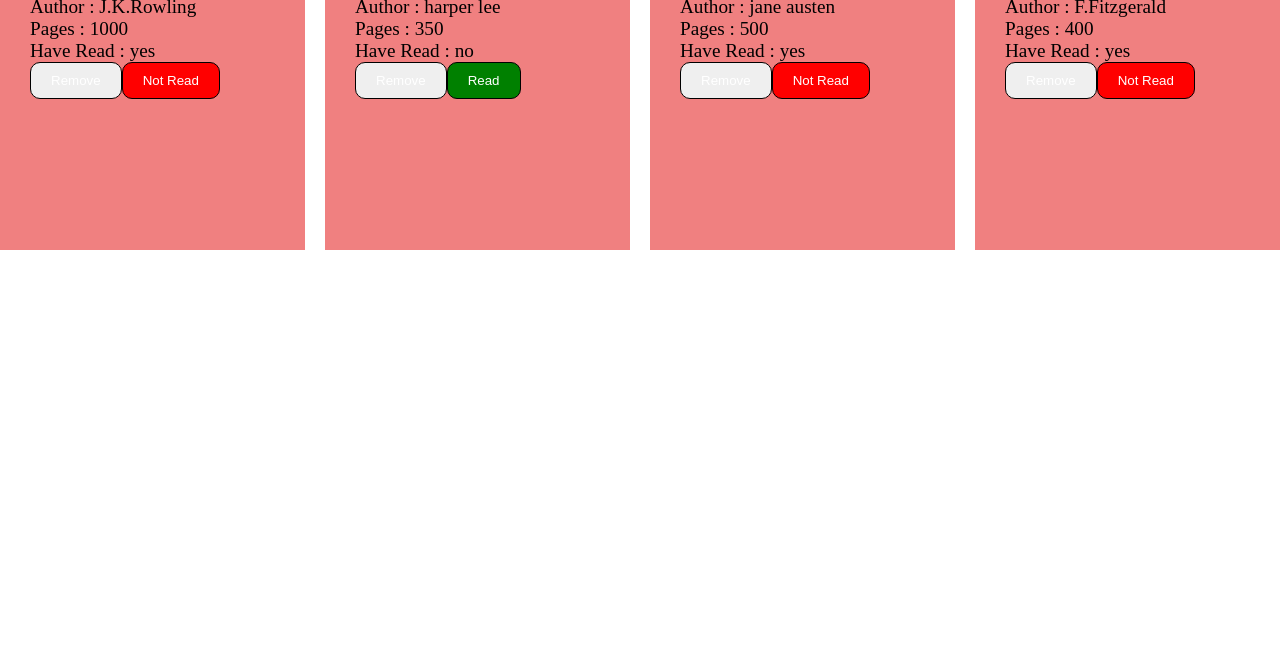
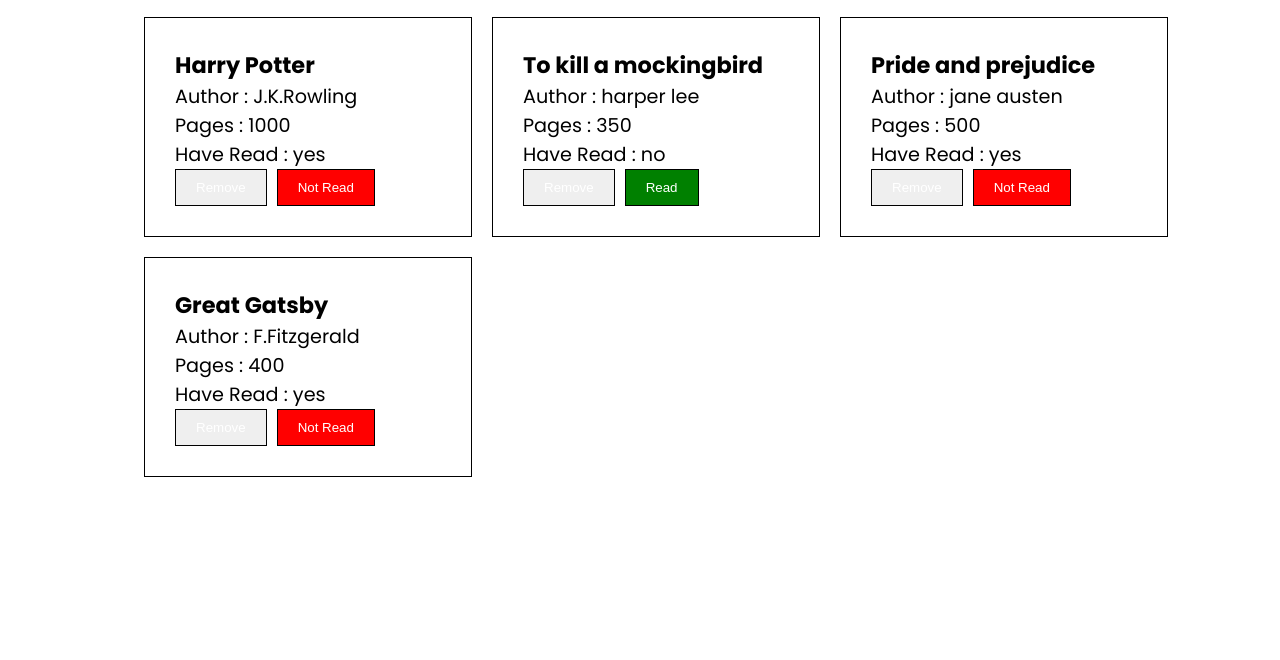
Before and after one commit to OmkarShipurkar1/Library, a plain HTML site: page index.html in a window 1280 px wide. Shown: the part 156-816 px from the top of the page. Drawn offline with Linux system fonts and the light colour scheme.

Commit message:
completed

```diff
--- a/index.html
+++ b/index.html
@@ -4,12 +4,17 @@
     <meta charset="UTF-8" />
     <meta name="viewport" content="width=device-width, initial-scale=1.0" />
     <link rel="stylesheet" href="./styles.css" />
+    <link rel="preconnect" href="https://fonts.googleapis.com">
+    <link rel="preconnect" href="https://fonts.gstatic.com" crossorigin>
+    <link href="https://fonts.googleapis.com/css2?family=Poppins:ital,wght@0,100;0,200;0,300;0,400;0,500;0,600;0,700;0,800;0,900;1,100;1,200;1,300;1,400;1,500;1,600;1,700;1,800;1,900&display=swap" rel="stylesheet">
     <title>MyBookReadList</title>
   </head>
   <body>
 
-    <h1>My Book Read List</h1>
-    <button class="addBtn" onclick="dialog.showModal()">Add Book</button>
+    <div class="container">
+
+    <h1 style="text-align: center;">My Book Read List</h1>
+    <button class="buttons addBtn" onclick="dialog.showModal()">Add Book</button>
 
 
     <div class="bookShelf">
@@ -21,6 +26,7 @@
 
 
       <form method="dialog">
+
         <h3>Give me some details about the book:</h1>
         <label for="name">Name</label>
         <input class="name" name="name" type="text" /><br />
@@ -37,12 +43,13 @@
         <input type="radio" class="isread" id="no" name="isread" value="no" />
         <label for="no">No</label><br />
 
-        <button class="take">Done!</button>
-        <button class="close" onclick="dialog.close()">X</button>
+        <button class="buttons take">Done!</button>
+        <button class="buttons close" onclick="dialog.close()">X</button>
+
       </form>
 
     </dialog>
-    <!-- </div> -->
+    </div>
     <script src="./script.js"></script>
   </body>
 </html>
--- a/script.js
+++ b/script.js
@@ -34,25 +34,29 @@ myLibrary.push(book4);
 
 // TODO: Create Book Object prototype function
 Book.prototype.createBook = function () {
+  // could done easily with .innerHTML but gotta take the hard way
   const div = document.createElement("div");
-  const h1 = document.createElement("h1");
+  const h1 = document.createElement("h3");
 
-  h1.append("Book Details");
-  div.append(h1);
+  h1.append(this.name);
 
-  const p = document.createElement("p");
-  p.append("Name : " + this.name);
   const p1 = document.createElement("p");
   p1.append("Author : " + this.author);
   const p2 = document.createElement("p");
   p2.append("Pages : " + this.pages);
   const p3 = document.createElement("p");
   p3.append("Have Read : " + this.isRead);
-  div.append(p, p1, p2, p3);
+
+  const div1 = document.createElement("div");
+  div1.append(h1, p1, p2, p3);
+
+  div.append(div1);
   div.classList.add("book");
 
   div.setAttribute("data-set", `${i}`);
   i = i + 1;
+
+  const div2 = document.createElement("div");
 
   const deleteBtn = document.createElement("button");
   deleteBtn.classList.add("delete");
@@ -64,8 +68,10 @@ Book.prototype.createBook = function () {
   statusBtn.classList.add("buttons");
   statusBtn.classList.add(this.isRead === "yes" ? "not-read" : "read");
 
-  div.append(deleteBtn);
-  div.append(statusBtn);
+  div2.append(deleteBtn);
+  div2.append(statusBtn);
+
+  div.append(div2);
   bookShelf.append(div);
 
   // Event Listeners
--- a/styles.css
+++ b/styles.css
@@ -6,18 +6,26 @@
 
 body {
   height: 100vh;
+  font-family: "Poppins";
 }
 
 .container {
+  display: flex;
+  width: 100vw;
+  gap: 20px;
+  flex-direction: column;
+  align-items: center;
+  justify-content: center;
+  padding: 2rem;
   margin: 1rem;
 }
 
 dialog {
   position: fixed;
+  padding: 1rem;
   top: 50%;
   left: 50%;
   transform: translate(-50%, -50%);
-  background-color: red;
   backdrop-filter: blur(5px);
 }
 
@@ -29,6 +37,7 @@ dialog {
 
 .bookShelf {
   display: grid;
+  width: 80vw;
   /* height: 80%; */
   grid-template-columns: repeat(auto-fill, minmax(300px, 1fr));
   /* grid-template-rows: auto-fit; */
@@ -36,9 +45,11 @@ dialog {
 }
 
 .book {
-  height: 350px;
+  border: 1px solid black;
+  display: flex;
+  flex-direction: column;
+  justify-content: space-between;
   padding: 30px;
-  background-color: lightcoral;
   color: black;
   font-size: 1.2rem;
 }
@@ -53,8 +64,9 @@ dialog {
 }
 
 .buttons {
+  margin-right: 10px;
   padding: 10px 20px;
-  border-radius: 10px;
+  /* border-radius: 10px; */
   border: 1px solid black;
   color: white;
 }
```
